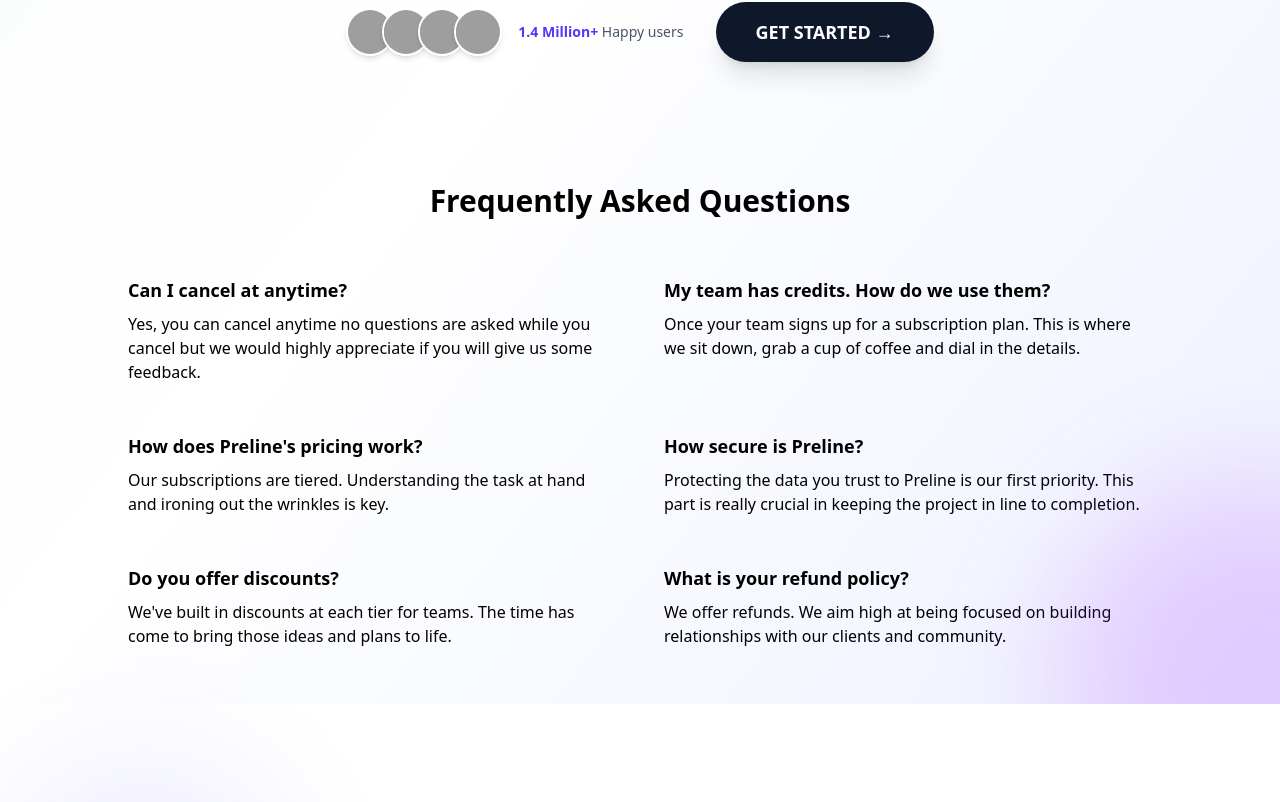
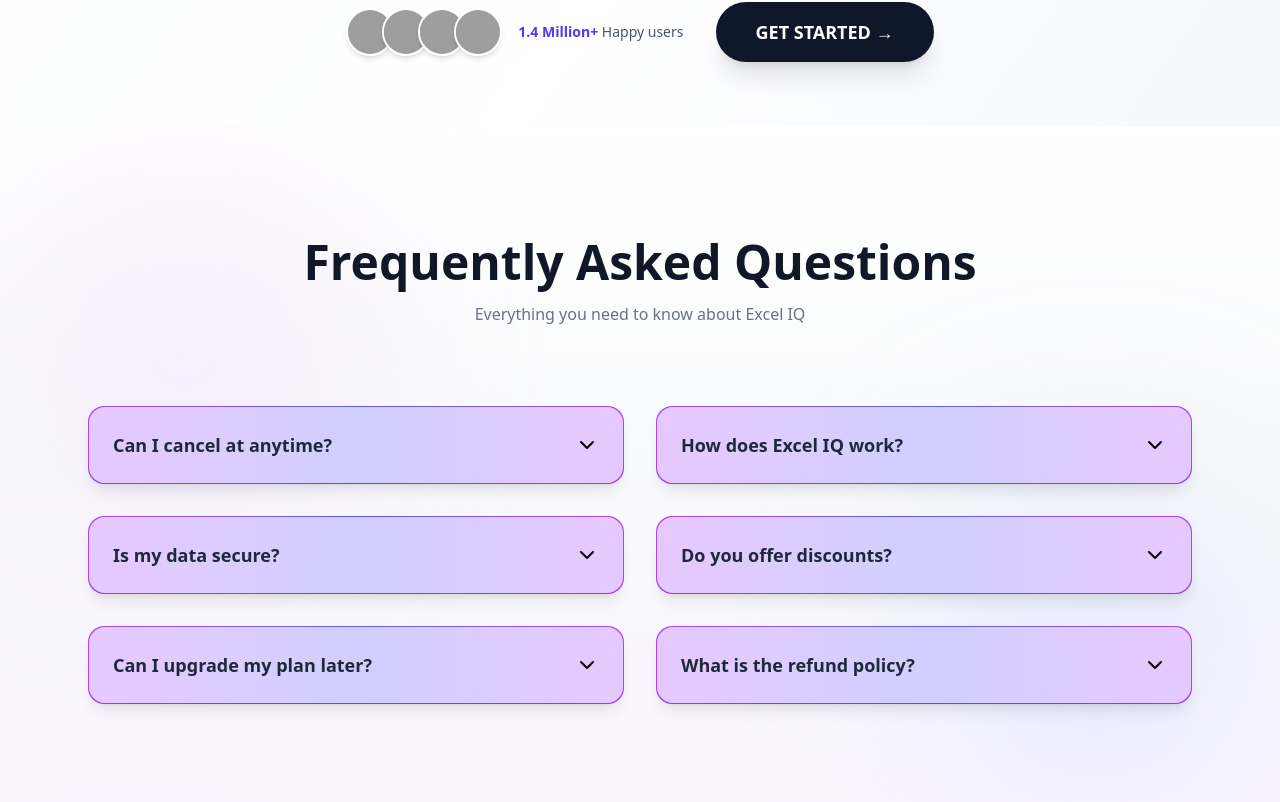
Before and after one commit to digipodium/ExcelIQ, a Next.js app in the folder frontend/: page / in a window 1280 px wide. Shown: the part 918-1720 px from the top of the page. Built offline with nearby package versions, Linux system fonts and the light colour scheme; grey boxes are pictures that could not be loaded.

Commit message:
add FAQ component and integrate into Home and Footer

```diff
--- a/frontend/package.json
+++ b/frontend/package.json
@@ -10,6 +10,7 @@
   },
   "dependencies": {
     "framer-motion": "^12.34.3",
+    "lucide-react": "^0.577.0",
     "next": "16.1.6",
     "react": "19.2.3",
     "react-dom": "19.2.3"
--- a/frontend/src/app/layout.jsx
+++ b/frontend/src/app/layout.jsx
@@ -2,6 +2,7 @@ import { Geist, Geist_Mono } from "next/font/google";
 import "./globals.css";
 import Navbar from "../components/Navbar";
 import Footer from "../components/Footer";
+import Faq from "@/components/faq";
 
 const geistSans = Geist({
   variable: "--font-geist-sans",
--- a/frontend/src/app/page.jsx
+++ b/frontend/src/app/page.jsx
@@ -1,6 +1,7 @@
 'use client';
 import React from "react";
 import { motion } from "framer-motion";
+import Faq from "@/components/faq";
 
 export const Home = () => {
   return (
@@ -125,84 +126,8 @@ export const Home = () => {
           </button>
         </motion.div>
       </div>
-      {/* FAQ Section */}
-              <div className="max-w-[85rem] px-4 py-10 sm:px-6 lg:px-8 lg:py-14 mx-auto">
-          {/* Title */}
-          <div className="max-w-2xl mx-auto text-center mb-10 lg:mb-14">
-            <h2 className="text-2xl font-bold md:text-3xl md:leading-tight text-foreground">
-              Frequently Asked Questions
-            </h2>
-          </div>
-          {/* End Title */}
-          <div className="max-w-5xl mx-auto">
-            {/* Grid */}
-            <div className="grid sm:grid-cols-2 gap-6 md:gap-12">
-              <div>
-                <h3 className="text-lg font-semibold text-foreground">
-                  Can I cancel at anytime?
-                </h3>
-                <p className="mt-2 text-muted-foreground-2">
-                  Yes, you can cancel anytime no questions are asked while you cancel
-                  but we would highly appreciate if you will give us some feedback.
-                </p>
-              </div>
-              {/* End Col */}
-              <div>
-                <h3 className="text-lg font-semibold text-foreground">
-                  My team has credits. How do we use them?
-                </h3>
-                <p className="mt-2 text-muted-foreground-2">
-                  Once your team signs up for a subscription plan. This is where we
-                  sit down, grab a cup of coffee and dial in the details.
-                </p>
-              </div>
-              {/* End Col */}
-              <div>
-                <h3 className="text-lg font-semibold text-foreground">
-                  How does Preline's pricing work?
-                </h3>
-                <p className="mt-2 text-muted-foreground-2">
-                  Our subscriptions are tiered. Understanding the task at hand and
-                  ironing out the wrinkles is key.
-                </p>
-              </div>
-              {/* End Col */}
-              <div>
-                <h3 className="text-lg font-semibold text-foreground">
-                  How secure is Preline?
-                </h3>
-                <p className="mt-2 text-muted-foreground-2">
-                  Protecting the data you trust to Preline is our first priority. This
-                  part is really crucial in keeping the project in line to completion.
-                </p>
-              </div>
-              {/* End Col */}
-              <div>
-                <h3 className="text-lg font-semibold text-foreground">
-                  Do you offer discounts?
-                </h3>
-                <p className="mt-2 text-muted-foreground-2">
-                  We've built in discounts at each tier for teams. The time has come
-                  to bring those ideas and plans to life.
-                </p>
-              </div>
-              {/* End Col */}
-              <div>
-                <h3 className="text-lg font-semibold text-foreground">
-                  What is your refund policy?
-                </h3>
-                <p className="mt-2 text-muted-foreground-2">
-                  We offer refunds. We aim high at being focused on building
-                  relationships with our clients and community.
-                </p>
-              </div>
-              {/* End Col */}
-            </div>
-            {/* End Grid */}
-          </div>
-        </div>
-        {/* End FAQ */}
 
+     <Faq/>
     </div>
   );
 };
--- a/frontend/src/components/Footer.jsx
+++ b/frontend/src/components/Footer.jsx
@@ -89,15 +89,15 @@ const Footer = () => {
               {["Terms of Service", "Privacy Policy", "Cookie Settings"].map(
                 (item, i) => (
                   <li key={i}>
-                    <a
-                      href="#"
+                    <Link
+                      href="/legal"
                       className="group text-gray-600 transition duration-300"
                     >
                       <span className="relative">
                         {item}
                         <span className="absolute left-0 -bottom-1 h-[2px] w-0 bg-gradient-to-r from-indigo-600 to-purple-600 transition-all duration-300 group-hover:w-full"></span>
                       </span>
-                    </a>
+                    </Link>
                   </li>
                 )
               )}
--- /dev/null
+++ b/frontend/src/components/faq.jsx
@@ -0,0 +1,110 @@
+"use client";
+
+import { useState } from "react";
+import { ChevronDown } from "lucide-react";
+
+const faqs = [
+  {
+    q: "Can I cancel at anytime?",
+    a: "Yes. You can cancel your Excel IQ subscription anytime without restrictions."
+  },
+  {
+    q: "How does Excel IQ work?",
+    a: "Upload your Excel CV file and Excel IQ automatically analyzes the data and provides intelligent insights."
+  },
+  {
+    q: "Is my data secure?",
+    a: "Absolutely. Your uploaded files are encrypted and processed securely."
+  },
+  {
+    q: "Do you offer discounts?",
+    a: "Yes. We provide discounts for students, teams, and organizations."
+  },
+  {
+    q: "Can I upgrade my plan later?",
+    a: "Yes, you can upgrade or downgrade your plan anytime."
+  },
+  {
+    q: "What is the refund policy?",
+    a: "If you're not satisfied, you can request a refund during the refund period."
+  }
+];
+
+export default function FAQ() {
+  const [active, setActive] = useState(null);
+
+  const toggle = (i) => {
+    setActive(active === i ? null : i);
+  };
+
+  return (
+    <section className="relative py-28 overflow-hidden bg-gradient-to-b from-white via-gray-50 to-purple-50">
+
+      {/* background blur effects */}
+      <div className="absolute top-20 left-10 w-72 h-72 bg-purple-300 rounded-full blur-[120px] opacity-30"></div>
+      <div className="absolute bottom-10 right-10 w-72 h-72 bg-indigo-300 rounded-full blur-[120px] opacity-30"></div>
+
+      <div className="relative max-w-6xl mx-auto px-6">
+
+        {/* Heading */}
+        <div className="text-center mb-20">
+          <h2 className="text-4xl md:text-5xl font-bold text-gray-900">
+            Frequently Asked Questions
+          </h2>
+
+          <p className="mt-4 text-gray-500">
+            Everything you need to know about Excel IQ
+          </p>
+        </div>
+
+        {/* FAQ Grid */}
+        <div className="grid md:grid-cols-2 gap-8">
+
+          {faqs.map((faq, i) => (
+
+            <div
+              key={i}
+              className="group relative rounded-2xl p-[1px] bg-gradient-to-r from-purple-500 via-indigo-500 to-purple-500 hover:scale-[1.02] transition duration-500"
+            >
+
+              <div className="rounded-2xl bg-white/70 backdrop-blur-xl p-6 shadow-lg">
+
+                {/* Question */}
+                <button
+                  onClick={() => toggle(i)}
+                  className="flex items-center justify-between w-full"
+                >
+                  <span className="text-lg font-semibold text-gray-800 group-hover:text-purple-600 transition">
+                    {faq.q}
+                  </span>
+
+                  <ChevronDown
+                    className={`transition-transform duration-400 ${
+                      active === i ? "rotate-180 text-purple-600" : ""
+                    }`}
+                  />
+                </button>
+
+                {/* Answer */}
+                <div
+                  className={`transition-all duration-500 overflow-hidden ${
+                    active === i ? "max-h-40 mt-4 opacity-100" : "max-h-0 opacity-0"
+                  }`}
+                >
+                  <p className="text-gray-600 leading-relaxed">
+                    {faq.a}
+                  </p>
+                </div>
+
+              </div>
+
+            </div>
+
+          ))}
+
+        </div>
+
+      </div>
+    </section>
+  );
+}
```
Also changed, not shown: 1 other file (tests, documents, lock files or other folders).
